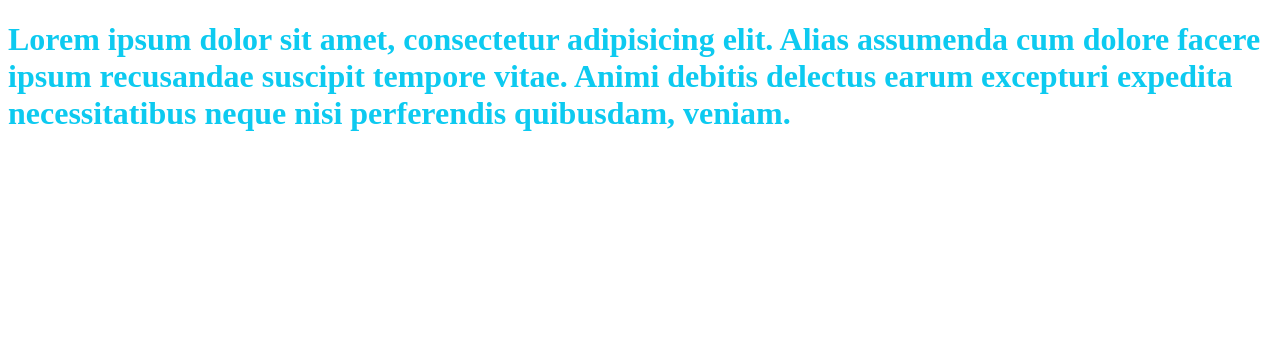
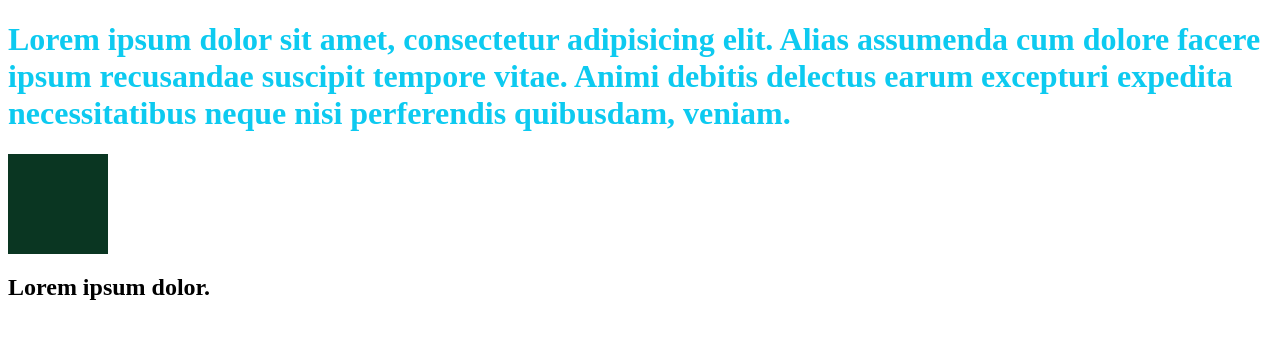
Before and after one commit to alexghenadie/ProiectDemo, a plain HTML site: page index.html in a window 1280 px wide. Drawn offline with Linux system fonts and the light colour scheme.

Commit message:
Am schimbat html si css

```diff
--- a/index.html
+++ b/index.html
@@ -13,6 +13,11 @@
     quibusdam, veniam.
 </h1>
 
+
+<div class="patrat"></div>
+
+<h2>Lorem ipsum dolor.</h2>
+
 <script src="index.js"></script>
 </body>
 </html>
--- a/style.css
+++ b/style.css
@@ -1,3 +1,8 @@
 h1{
     color: #0dcaf0;
 }
+.patrat{
+    width: 100px;
+    height: 100px;
+    background-color: #0a3622;
+}
```
